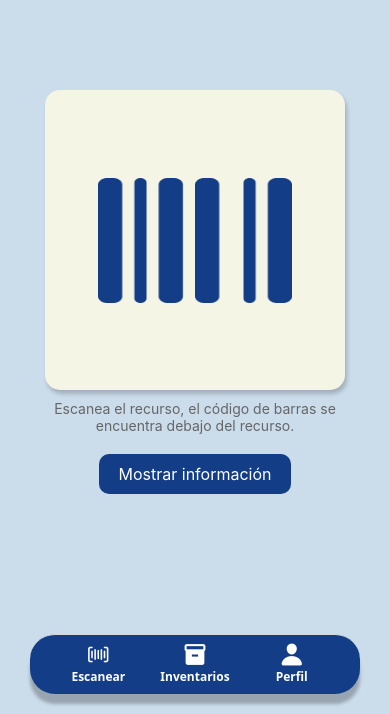
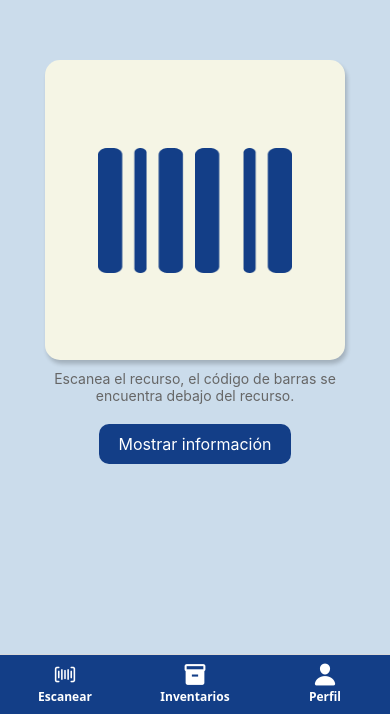
Before and after one commit to josemanuel11sans/AssetTrackerUtez-Movile, a React Native app: screen / in a window 390 px wide. Shown: the part 130-844 px from the top of the page. Built offline with nearby package versions, Linux system fonts and the light colour scheme.

Commit message:
nuevo TabNavigator

```diff
--- a/src/navigation/BottomTabNavigator.js
+++ b/src/navigation/BottomTabNavigator.js
@@ -28,21 +28,13 @@ export default function BottomTabNavigator() {
         tabBarActiveTintColor: '#FFFFFF',
         tabBarInactiveTintColor: '#FFFFFF',
         tabBarStyle: {
-          position: 'absolute',
-          bottom: 20,
-          left: 20,
-          right: 20,
-          elevation: 0,
           backgroundColor: '#133E87',
-          borderRadius: 25,
           height: 60,
-          marginHorizontal: 10,
           shadowColor: '#000',
           shadowOffset: { width: 0, height: 10 },
           shadowOpacity: 0.25,
           shadowRadius: 3.5,
           elevation: 5,
-          paddingHorizontal: 20, // Añade separación de los laterales
         },
         tabBarLabelStyle: {
           fontSize: 12,
--- a/src/navigation/StackNavigator.js
+++ b/src/navigation/StackNavigator.js
@@ -10,7 +10,7 @@ export default function StackNavigator() {
     return (
         <Stack.Navigator>
             <Stack.Screen name="Edificios" component={EdificiosScreen} options={{ headerShown: false, title: "Edificios" }}/>
-            <Stack.Screen name="Espacios" component={EspaciosScreen} options={{ headerShown: false, title: "Espacios" }}/>
+            <Stack.Screen name="Espacios" component={EspaciosScreen} />
             <Stack.Screen name="Inventarios" component={InventariosPorEspacioScreen} options={{ headerShown: false, title: "Inventarios" }}/>
             <Stack.Screen name="Perfil" component={PerfilScreen} options={{ headerShown: false, title: "Perfil" }}/>
         </Stack.Navigator>
```
